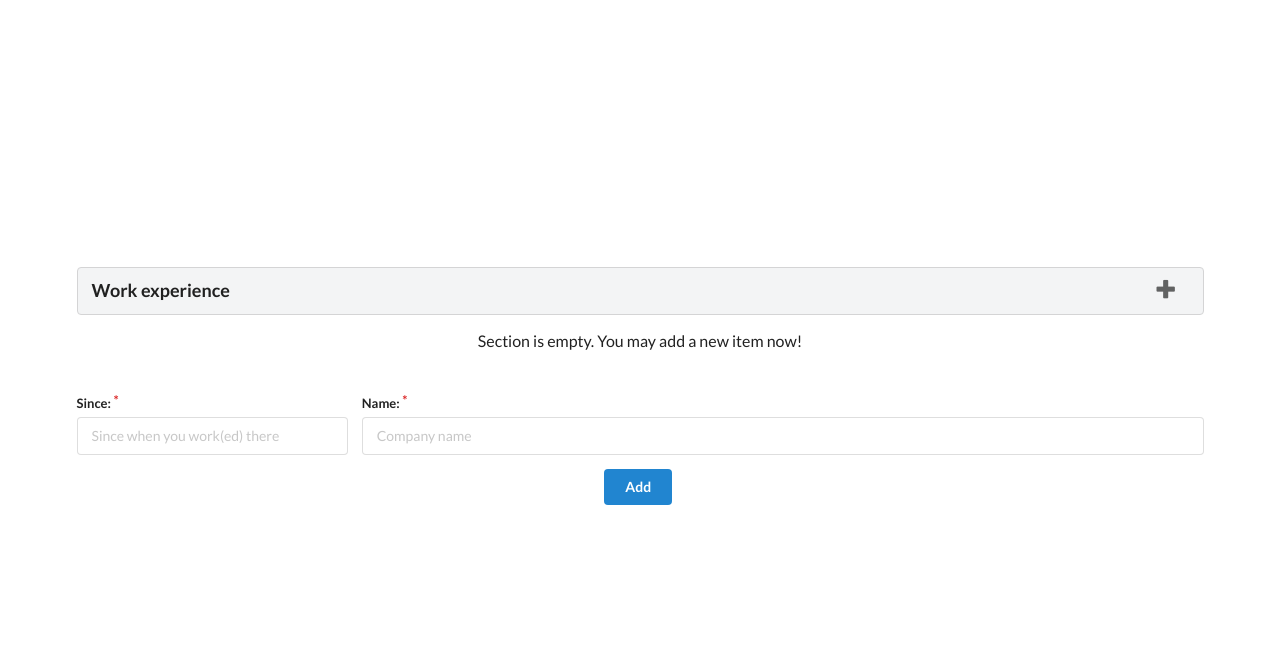
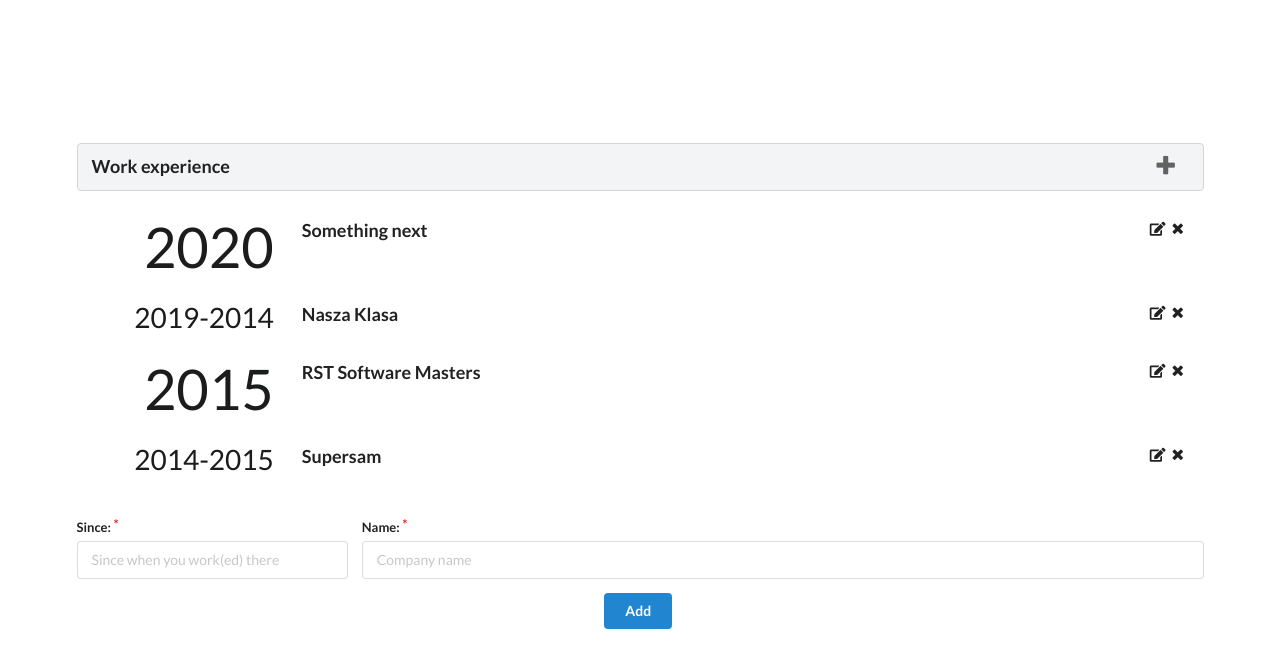
Before and after one commit to m4rcinkowski/cv-generator, a React (Create React App) app: page / in a window 1280 px wide. Shown: the top 668 px of the page. Built offline with nearby package versions, Linux system fonts and the light colour scheme.

Commit message:
CV-11 work-exp section styling

```diff
--- a/src/components/App.tsx
+++ b/src/components/App.tsx
@@ -1,10 +1,15 @@
 import React from 'react';
-import WorkExperienceSection from './WorkExperienceSection';
+import WorkExperienceSection from './work-experience/WorkExperienceSection';
 
 const App = () => {
   return (
     <div className="ui middle aligned grid container" style={{ height: '100vh' }}>
-      <WorkExperienceSection/>
+      <WorkExperienceSection workItems={[
+        {id: 1, name: 'Nasza Klasa', dateFrom: new Date('2019'), dateTo: new Date('2014')},
+        {id: 2, name: 'Supersam', dateFrom: new Date('2014'), dateTo: new Date('2015')},
+        {id: 3, name: 'RST Software Masters', dateFrom: new Date('2015')},
+        {id: 4, name: 'Something next', dateFrom: new Date('2020')},
+      ]}/>
     </div>
   );
 };
--- /dev/null
+++ b/src/components/work-experience/SectionItem.tsx
@@ -0,0 +1,27 @@
+import React from 'react';
+import { WorkItem } from './WorkExperienceSection';
+
+const SectionItem = (props: { item: WorkItem }) => {
+  const item = props.item;
+  return (
+    <div className="row">
+      <div className="right aligned three wide column">
+        <div className={`ui statistic ${item.dateTo ? 'tiny' : 'medium'}`}>
+          <div className="value">
+            {item.dateFrom.getFullYear()}{item.dateTo ? `-${item.dateTo.getFullYear()}` : ''}
+          </div>
+          <div className="label"/>
+        </div>
+      </div>
+      <div className="eleven wide column">
+        <h3>{item.name}</h3>
+      </div>
+      <div className="right aligned two wide column">
+        <i className="edit icon"/>
+        <i className="delete icon"/>
+      </div>
+    </div>
+  );
+};
+
+export default SectionItem;
--- a/src/components/WorkExperienceSection.tsx
+++ b/src/components/work-experience/WorkExperienceSection.tsx
@@ -1,14 +1,15 @@
 import React from 'react';
-import { Header } from './SectionHeader';
+import { Header } from '../SectionHeader';
 import WorkItemCreateForm, { CreatedWorkItem } from './WorkItemCreateForm';
+import SectionItem from './SectionItem';
 
-type WorkSubsection = {
+export type WorkSubsection = {
   type: 'note' | 'project',
   content: string,
   params: { [k: string]: string },
 };
 
-type WorkItem = {
+export type WorkItem = {
   id: string | number,
   name: string,
   dateFrom: Date,
@@ -28,9 +29,11 @@
     workItems: [] as WorkItem[],
   };
 
-  state = {
-    workItems: [] as WorkItem[],
-  };
+
+  constructor(props: Readonly<WorkExperienceProps>) {
+    super(props);
+    this.state = { workItems: WorkExperienceSection.sortItems(props.workItems) };
+  }
 
   public render(): React.ReactElement<any, string | React.JSXElementConstructor<any>> | string | number | {} | React.ReactNodeArray | React.ReactPortal | boolean | null | undefined {
     return (
@@ -41,32 +44,31 @@
   }
 
   private onNewItem = (item: CreatedWorkItem) => {
-    const workItems = [...this.state.workItems, {
+    let workItems = [...this.state.workItems, {
       id: (Math.random() * 100).toFixed(0),
       name: item.name,
       dateFrom: new Date(item.dateFrom),
     }];
 
-    workItems.sort((a, b) => b.dateFrom.getTime() - a.dateFrom.getTime());
+    workItems = WorkExperienceSection.sortItems(workItems);
 
     this.setState({ workItems });
   };
 
+  private static sortItems(workItems: WorkItem[]): WorkItem[] {
+    return workItems.sort((a, b) => b.dateFrom.getTime() - a.dateFrom.getTime());
+  }
+
   private renderSection() {
-    const renderItem = (item: WorkItem) => (
-      <li key={`work-item-${item.id}`}>
-        ({item.dateFrom.getFullYear()}{item.dateTo ? `-${item.dateTo.getFullYear()}` : ''})&nbsp;
-        {item.name}
-      </li>
-    );
-
-    let content = <ul>
-      {this.state.workItems.map((item) => renderItem(item))}
-    </ul>;
+    let content;
 
     if (!this.state.workItems.length) {
       content = <div className="ui center aligned padded text container" style={{ height: '4em' }}>
         Section is empty. You may add a new item now!
+      </div>;
+    } else {
+      content = <div className="ui padded grid">
+        {this.state.workItems.map((item) => <SectionItem key={item.id} item={item}/>)}
       </div>;
     }
 
--- a/src/components/WorkItemCreateForm.tsx
+++ b/src/components/work-experience/WorkItemCreateForm.tsx
@@ -27,19 +27,21 @@
 
   public render(): React.ReactElement<any, string | React.JSXElementConstructor<any>> | string | number | {} | React.ReactNodeArray | React.ReactPortal | boolean | null | undefined {
     return (
-      <form onSubmit={this.onNewWorkItem} className="ui form">
+      <form onSubmit={this.onNewWorkItem} className="ui form" style={{ marginTop: '2em' }}>
         <div className="two fields">
           <div className="field required four wide">
             <label htmlFor="create-work-item-from">Since:</label>
-            <input onChange={(e) => this.setState({dateFrom: e.target.value})} id="create-work-item-from" placeholder="Since when you work(ed) there" value={this.state.dateFrom} />
+            <input onChange={(e) => this.setState({ dateFrom: e.target.value })} id="create-work-item-from"
+                   placeholder="Since when you work(ed) there" value={this.state.dateFrom}/>
           </div>
           <div className="field required twelve wide">
             <label htmlFor="create-work-item-name">Name:</label>
-            <input onChange={(e) => this.setState({name: e.target.value})} id="create-work-item-name" placeholder="Company name" value={this.state.name} />
+            <input onChange={(e) => this.setState({ name: e.target.value })} id="create-work-item-name"
+                   placeholder="Company name" value={this.state.name}/>
           </div>
         </div>
         <div className="ui container center aligned">
-          <input type="submit" value="Add" className="ui button primary" />
+          <input type="submit" value="Add" className="ui button primary"/>
         </div>
       </form>
     );
```
